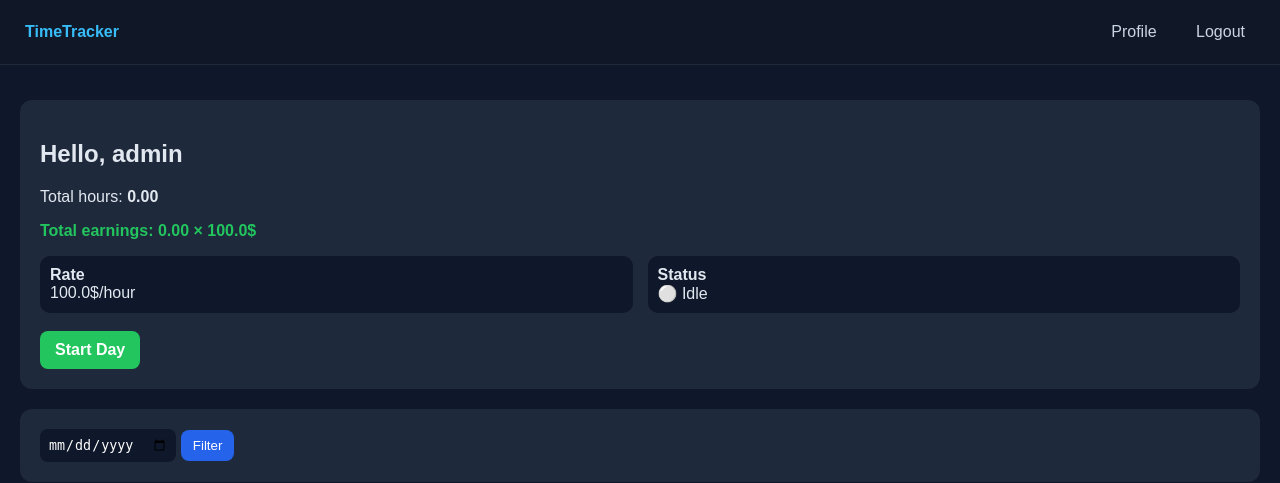
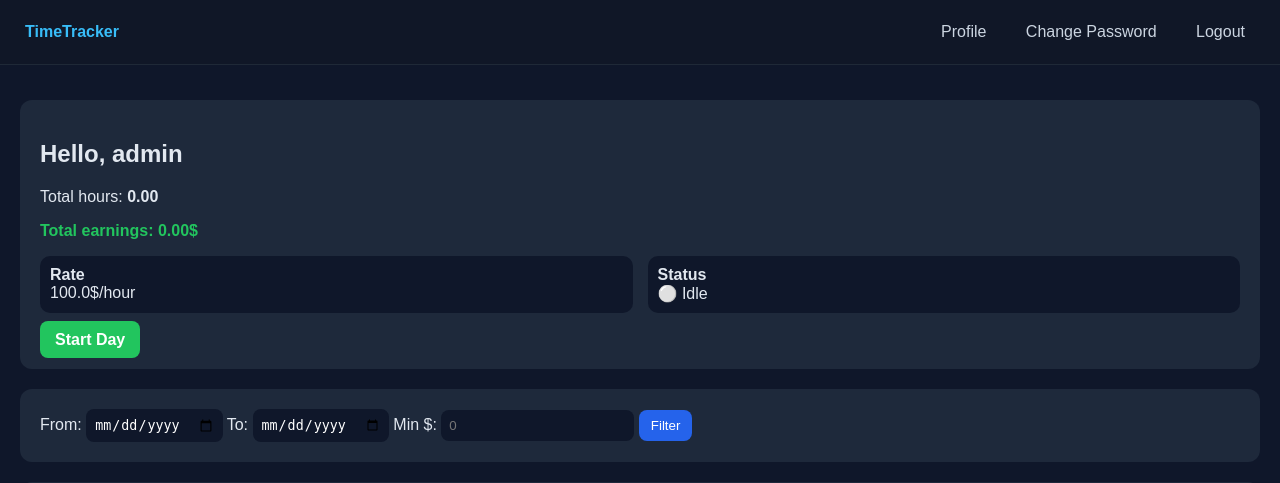
Before and after one commit to Adel41k-dev/Web-project_work-hours, a Django app: page /profile/ in a window 1280 px wide. Shown: the top 483 px of the page. Run offline with Django 5.2, Linux system fonts and the light colour scheme; a user stored in the database is signed in; data comes from the database, SQL or seed files in the repository.

Commit message:
update site

```diff
--- a/main/models.py
+++ b/main/models.py
@@ -19,10 +19,8 @@ class User(AbstractUser):
 
 class WorkDay(models.Model):
     user = models.ForeignKey(settings.AUTH_USER_MODEL, on_delete=models.CASCADE)
-
     start_time = models.DateTimeField(auto_now_add=True)
     end_time = models.DateTimeField(null=True, blank=True)
-
     is_active = models.BooleanField(default=True)
 
     def get_hours(self):
@@ -31,6 +29,5 @@ class WorkDay(models.Model):
             return round(delta.total_seconds() / 3600, 2)
         return 0
 
-    # 💰 заработок за смену
     def get_earnings(self):
-        return round(self.get_hours() * self.user.hourly_rate, 2)
+        return self.get_hours() * (self.user.hourly_rate or 100)
--- a/main/templates/main/profile.html
+++ b/main/templates/main/profile.html
@@ -12,7 +12,7 @@ body {
     color: #e2e8f0;
 }
 
-/* ===== TOPBAR ===== */
+/* TOPBAR */
 .topbar {
     position: fixed;
     top: 0;
@@ -26,7 +26,6 @@ body {
     justify-content: space-between;
     padding: 0 25px;
     border-bottom: 1px solid #1f2937;
-    z-index: 1000;
 }
 
 .logo {
@@ -50,13 +49,13 @@ body {
     color: #ef4444;
 }
 
-/* ===== MAIN ===== */
+/* MAIN */
 .container {
     margin-top: 80px;
     padding: 20px;
 }
 
-/* ===== CARDS ===== */
+/* CARD */
 .card {
     background: #1e293b;
     padding: 20px;
@@ -64,25 +63,19 @@ body {
     margin-bottom: 20px;
 }
 
-/* ===== BUTTONS ===== */
+/* BUTTONS */
 .btn {
     padding: 10px 15px;
     border-radius: 8px;
     text-decoration: none;
     color: white;
     font-weight: bold;
-    display: inline-block;
 }
 
 .start { background: #22c55e; }
 .end { background: #ef4444; }
 
-.btn:disabled {
-    opacity: 0.5;
-    pointer-events: none;
-}
-
-/* ===== TABLE ===== */
+/* TABLE */
 table {
     width: 100%;
     border-collapse: collapse;
@@ -97,7 +90,7 @@ th {
     color: #94a3b8;
 }
 
-/* ===== INPUT ===== */
+/* INPUT */
 input {
     padding: 8px;
     border-radius: 8px;
@@ -119,7 +112,7 @@ button:hover {
     background: #1d4ed8;
 }
 
-/* ===== STATS GRID ===== */
+/* STATS */
 .stats {
     display: flex;
     gap: 15px;
@@ -144,14 +137,13 @@ button:hover {
 
 <!-- TOPBAR -->
 <div class="topbar">
-
     <div class="logo">TimeTracker</div>
 
     <div class="nav">
         <a href="/profile/">Profile</a>
+        <a href="/change-password/">Change Password</a>
         <a href="/logout/" class="logout">Logout</a>
     </div>
-
 </div>
 
 <!-- MAIN -->
@@ -163,10 +155,8 @@ button:hover {
 
         <p>Total hours: <b>{{ total_hours|floatformat:2 }}</b></p>
 
-        <!-- 💰 TOTAL EARNINGS -->
         <p class="money">
-            Total earnings:
-            {{ total_hours|floatformat:2 }} × {{ request.user.hourly_rate|default:100 }}$
+            Total earnings: {{ total_money|floatformat:2 }}$
         </p>
 
         <div class="stats">
@@ -185,6 +175,10 @@ button:hover {
             </div>
         </div>
 
+        {% if active_day %}
+            <p>Started at: {{ active_day.start_time|date:"H:i" }}</p>
+        {% endif %}
+
         <br>
 
         {% if active_day %}
@@ -197,7 +191,16 @@ button:hover {
     <!-- FILTER -->
     <div class="card">
         <form method="GET">
-            <input type="date" name="date">
+
+            <label>From:</label>
+            <input type="date" name="start">
+
+            <label>To:</label>
+            <input type="date" name="end">
+
+            <label>Min $:</label>
+            <input type="number" name="min_money" placeholder="0">
+
             <button type="submit">Filter</button>
         </form>
     </div>
@@ -219,9 +222,7 @@ button:hover {
                 <td>{{ d.start_time|date:"Y-m-d H:i" }}</td>
                 <td>{{ d.end_time|date:"Y-m-d H:i" }}</td>
                 <td>{{ d.get_hours|floatformat:2 }}</td>
-                <td class="money">
-                    {{ d.get_earnings|floatformat:2 }}$
-                </td>
+                <td class="money">{{ d.get_earnings|floatformat:2 }}$</td>
             </tr>
             {% endfor %}
 
--- a/main/urls.py
+++ b/main/urls.py
@@ -5,7 +5,7 @@ urlpatterns = [
     path("", views.home),
     path("login/", views.login_view),
     path("register/", views.register),
-
+    path("change-password/", views.change_password),
     path("profile/", views.profile),
     path("admin/", views.admin),
     path("logout/", views.logout_view),
--- a/main/views.py
+++ b/main/views.py
@@ -3,6 +3,7 @@ from django.utils import timezone
 from django.contrib.auth import authenticate, login, logout
 from django.contrib.auth.decorators import login_required
 from django.contrib.auth import get_user_model
+from django.contrib import messages
 
 from .models import WorkDay
 
@@ -82,12 +83,21 @@ def login_view(request):
 def profile(request):
     days = WorkDay.objects.filter(user=request.user).order_by("-start_time")
 
-    date = request.GET.get("date")
+    start = request.GET.get("start")
+    end = request.GET.get("end")
+    min_money = request.GET.get("min_money")
 
-    if date:
-        days = days.filter(start_time__date=date)
+    if start:
+        days = days.filter(start_time__date__gte=start)
+
+    if end:
+        days = days.filter(start_time__date__lte=end)
 
     total_hours = sum(d.get_hours() or 0 for d in days)
+    total_money = sum(d.get_earnings() or 0 for d in days)
+
+    if min_money:
+        days = [d for d in days if d.get_earnings() >= float(min_money)]
 
     active_day = WorkDay.objects.filter(
         user=request.user,
@@ -97,7 +107,8 @@ def profile(request):
     return render(request, "main/profile.html", {
         "days": days,
         "active_day": active_day,
-        "total_hours": total_hours
+        "total_hours": total_hours,
+        "total_money": total_money
     })
 
 
@@ -199,3 +210,36 @@ def edit_user(request, user_id):
     return render(request, "main/edit_user.html", {
         "user": user
     })
+
+@login_required
+def change_password(request):
+    error = None
+
+    if request.method == "POST":
+        old_password = request.POST.get("old_password")
+        new_password1 = request.POST.get("new_password1")
+        new_password2 = request.POST.get("new_password2")
+
+        if not request.user.check_password(old_password):
+            error = "Wrong old password"
+
+        elif new_password1 != new_password2:
+            error = "Passwords do not match"
+
+        elif len(new_password1) < 4:
+            error = "Password too short"
+
+        else:
+            request.user.set_password(new_password1)
+            request.user.save()
+
+            # 🔥 важно — пересоздаём сессию правильно
+            user = authenticate(
+                username=request.user.username,
+                password=new_password1
+            )
+            login(request, user)
+
+            return redirect("/profile/")
+
+    return render(request, "main/change_password.html", {"error": error})
```
